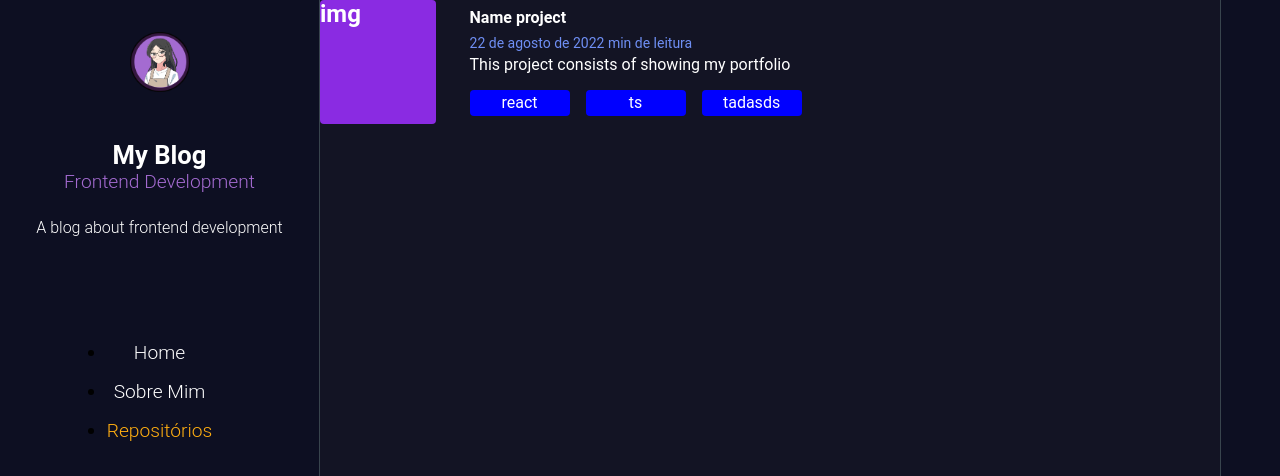
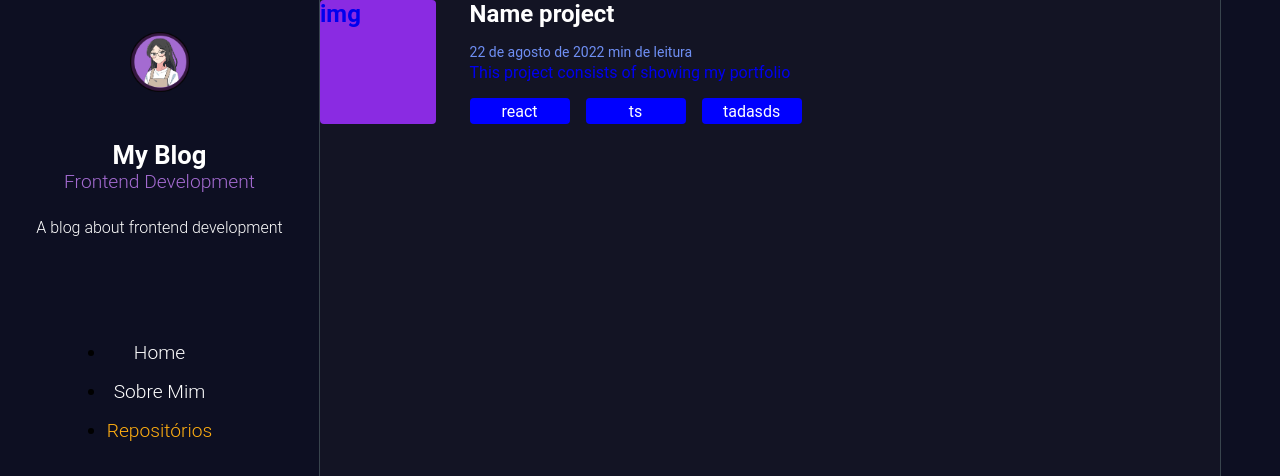
Before and after one commit to nataliaaraujo0/my-blog, a Gatsby site: page /repositories in a window 1280 px wide. Shown: the top 476 px of the page. Built offline with nearby package versions, Linux system fonts and the light colour scheme; Gatsby itself is replaced by a stand-in of ours; some icons are missing.

Commit message:
improviment: component RepoGirhub hard code

```diff
--- a/src/components/RepoGitbub/index.jsx
+++ b/src/components/RepoGitbub/index.jsx
@@ -4,25 +4,21 @@ import * as S from './styled'
 
 export const RepoGithub = () => {
 	return (
-		<S.RepoLink>
+		<S.RepoLink to='/slug/'>
 			<S.RepoItemWrapper>
 				<S.RepoImage>
 					<h1>img</h1>
 				</S.RepoImage>
+
 				<S.ContentInfoWrapper>
-
-					<strong>Name project</strong>
+					<h1>Name project</h1>
 					<p>22 de agosto de 2022 min de leitura</p>
 					<description>This project consists of showing my portfolio</description>
-
 					<S.RepoTagList>
 						<S.RepoTag>react</S.RepoTag>
 						<S.RepoTag>ts</S.RepoTag>
 						<S.RepoTag>tadasds</S.RepoTag>
 					</S.RepoTagList>
-
-
-
 				</S.ContentInfoWrapper>
 
 			</S.RepoItemWrapper>
--- a/src/components/RepoGitbub/styled.js
+++ b/src/components/RepoGitbub/styled.js
@@ -3,8 +3,13 @@ import { Link } from "gatsby"
 
 export const RepoLink = styled(Link)`
   display: flex;
-  height: 124px;
+  height: 140px;
   gap: 2rem;
+  text-decoration: none;
+
+  &:hover {
+    color: #1fa1f2;
+  }
 `
 
 export const RepoItemWrapper = styled.div`
@@ -29,9 +34,10 @@ export const ContentInfoWrapper = styled.div`
   background: transparent;
   width: 80%;
 
-  > strong {
+  > h1 {
     color: #fff;
-    margin-bottom: 0.5rem;
+    margin-bottom: 1rem;
+    font-size: 1.5rem;
   }
   > p {
     color: #c8d4fa;
@@ -58,4 +64,5 @@ export const RepoTag = styled.div`
   height: 26px;
   border-radius: 4px;
   background: blue;
+  color: #fff;
 `
```
